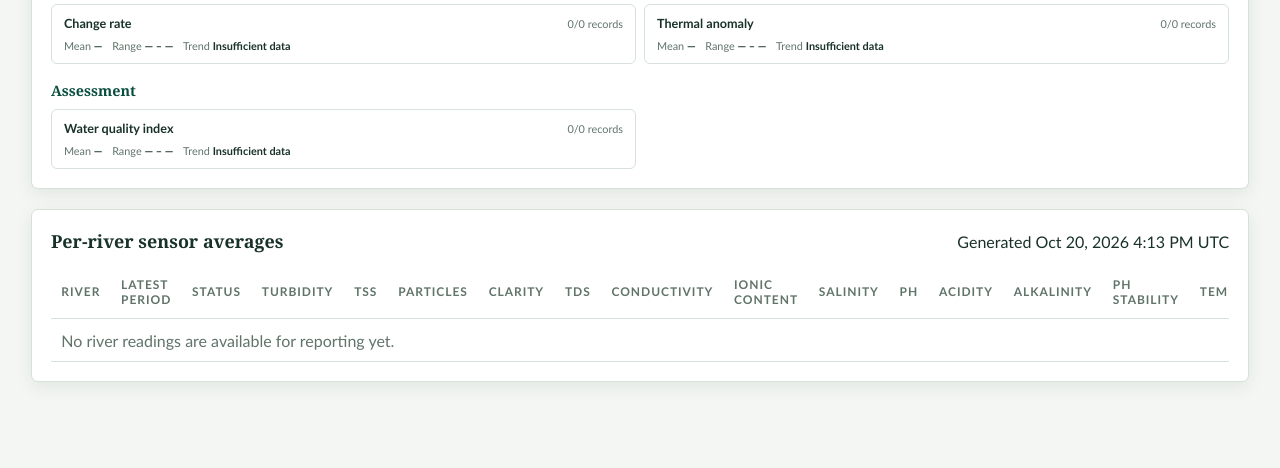
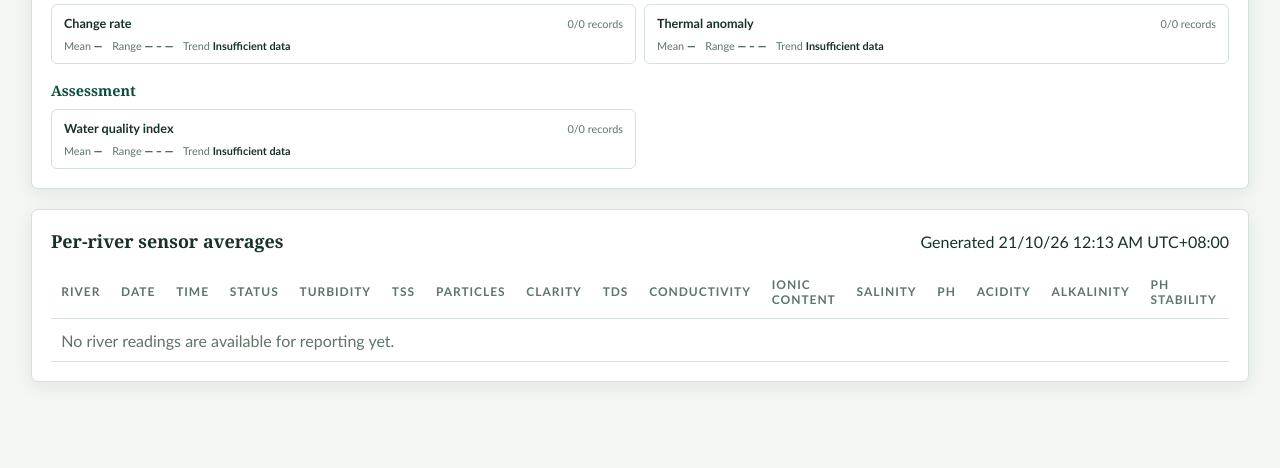
Before and after one commit to reitify/AquaSense, a Flask app: page /reports/ in a window 1280 px wide. Shown: the part 1345-1813 px from the top of the page. Run offline with Flask 3, Linux system fonts and the light colour scheme; a user stored in the database is signed in.

Commit message:
Fix dashboard and report local timestamps
Co-authored-by: Copilot <223556219+Copilot@users.noreply.github.com>

```diff
--- a/app/routes/reports.py
+++ b/app/routes/reports.py
@@ -11,6 +11,7 @@ from app.models.reading import Reading
 from app.models.river import River
 from app.services.local_analysis_service import analyze_monitoring_data
 from app.services.measurement_format_service import format_sensor_delta, format_sensor_value
+from app.services.time_service import format_app_datetime
 
 reports_bp = Blueprint("reports", __name__, url_prefix="/reports")
 
@@ -107,7 +108,16 @@ def index():
         }
         report_rows.append({
             "river": river.name,
-            "period": latest.recorded_at.strftime("%b %Y") if latest and latest.recorded_at else "No data",
+            "date": (
+                format_app_datetime(latest.recorded_at, "%d/%m/%y")
+                if latest and latest.recorded_at
+                else "—"
+            ),
+            "time": (
+                format_app_datetime(latest.recorded_at, "%I:%M %p")
+                if latest and latest.recorded_at
+                else "—"
+            ),
             "status": latest.quality_status if latest else "No readings",
             "averages": averages_by_field,
             "display_averages": {
@@ -121,12 +131,23 @@ def index():
         report_rows=report_rows,
         report_columns=REPORT_COLUMNS,
         alert_summary=alert_summary,
-        generated_at=datetime.now(timezone.utc).strftime("%b %d, %Y %I:%M %p UTC").replace(" 0", " "),
+        generated_at=format_app_datetime(
+            datetime.now(timezone.utc),
+            "%d/%m/%y %I:%M %p",
+        ),
         summary={
             "reading_count": reading_count,
             "river_count": river_count,
-            "first_reading": first_reading,
-            "latest_reading": latest_reading,
+            "first_reading_date": (
+                format_app_datetime(first_reading, "%d/%m/%y")
+                if first_reading
+                else None
+            ),
+            "latest_reading_date": (
+                format_app_datetime(latest_reading, "%d/%m/%y")
+                if latest_reading
+                else None
+            ),
             "status_counts": status_counts,
         },
         analysis=analysis,
--- /dev/null
+++ b/app/services/time_service.py
@@ -0,0 +1,26 @@
+import re
+from datetime import timezone
+from zoneinfo import ZoneInfo
+
+from flask import current_app
+
+
+def format_app_datetime(value, format_string):
+    """Format a UTC timestamp in the configured application timezone."""
+    if value is None:
+        return "—"
+
+    if value.tzinfo is None:
+        value = value.replace(tzinfo=timezone.utc)
+
+    local_value = value.astimezone(
+        ZoneInfo(current_app.config.get("APP_TIMEZONE", "UTC"))
+    )
+    formatted = re.sub(
+        r"(?<= )0(?=\d)",
+        "",
+        local_value.strftime(format_string),
+    )
+    offset = local_value.strftime("%z")
+    timezone_label = f"UTC{offset[:3]}:{offset[3:]}"
+    return f"{formatted} {timezone_label}"
--- a/app/templates/dashboard.html
+++ b/app/templates/dashboard.html
@@ -116,7 +116,7 @@
         <div>
           <strong>{{ alert.river.name if alert.river else 'Unknown river' }}</strong>
           <p>{{ alert.message }}</p>
-          <small>{{ alert.created_at.strftime('%I:%M %p').lstrip('0') if alert.created_at else 'Time unavailable' }}</small>
+          <small>{{ alert.dashboard_time_label }}</small>
         </div>
         <span class="badge badge-{{ 'high' if alert.severity|lower in ['high', 'critical'] else 'moderate' }}">{{ alert.severity|title }}</span>
       </li>
--- a/app/templates/reports.html
+++ b/app/templates/reports.html
@@ -60,7 +60,7 @@
     </article>
     <article class="stat-card accent-gold">
       <span class="stat-label">Reporting period</span>
-      <strong class="summary-period">{{ summary.first_reading.strftime('%b %d, %Y') if summary.first_reading else 'No data' }}{% if summary.latest_reading and summary.latest_reading.date() != summary.first_reading.date() %} to {{ summary.latest_reading.strftime('%b %d, %Y') }}{% endif %}</strong>
+      <strong class="summary-period">{{ summary.first_reading_date or 'No data' }}{% if summary.latest_reading_date and summary.latest_reading_date != summary.first_reading_date %} to {{ summary.latest_reading_date }}{% endif %}</strong>
     </article>
   </div>
   <h3>Recorded assessments</h3>
@@ -130,7 +130,8 @@
       <thead>
         <tr>
           <th>River</th>
-          <th>Latest period</th>
+          <th>Date</th>
+          <th>Time</th>
           <th>Status</th>
           {% for column in report_columns %}<th>{{ column.label }}</th>{% endfor %}
         </tr>
@@ -139,7 +140,8 @@
         {% for row in report_rows %}
         <tr>
           <td>{{ row.river }}</td>
-          <td>{{ row.period }}</td>
+          <td>{{ row.date }}</td>
+          <td>{{ row.time }}</td>
           <td><span class="quality-pill quality-{{ row.status|lower|replace(' ', '-') }}">{{ row.status }}</span></td>
           {% for column in report_columns %}
           {% set value = row.averages[column.field] %}
@@ -147,7 +149,7 @@
           {% endfor %}
         </tr>
         {% else %}
-        <tr><td colspan="{{ report_columns|length + 3 }}" class="empty-state">No river readings are available for reporting yet.</td></tr>
+        <tr><td colspan="{{ report_columns|length + 4 }}" class="empty-state">No river readings are available for reporting yet.</td></tr>
         {% endfor %}
       </tbody>
     </table>
@@ -156,7 +158,7 @@
   <div class="table-scroll report-print-table-wrap">
     <table class="data-table report-print-table">
       <thead>
-        <tr><th>River</th><th>Latest period</th><th>Status</th><th>Sensor</th><th>Average</th></tr>
+        <tr><th>River</th><th>Date</th><th>Time</th><th>Status</th><th>Sensor</th><th>Average</th></tr>
       </thead>
       <tbody>
         {% for row in report_rows %}
@@ -164,14 +166,15 @@
           {% set value = row.averages[column.field] %}
           <tr>
             <td>{{ row.river }}</td>
-            <td>{{ row.period }}</td>
+            <td>{{ row.date }}</td>
+            <td>{{ row.time }}</td>
             <td>{{ row.status }}</td>
             <td>{{ column.label }}</td>
             <td>{{ row.display_averages[column.field] }}</td>
           </tr>
           {% endfor %}
         {% else %}
-        <tr><td colspan="5" class="empty-state">No river readings are available for reporting yet.</td></tr>
+        <tr><td colspan="6" class="empty-state">No river readings are available for reporting yet.</td></tr>
         {% endfor %}
       </tbody>
     </table>
```
Also changed, not shown: app/routes/main.py (+12 -2 lines), tests/test_app.py (+4 -1 lines).
